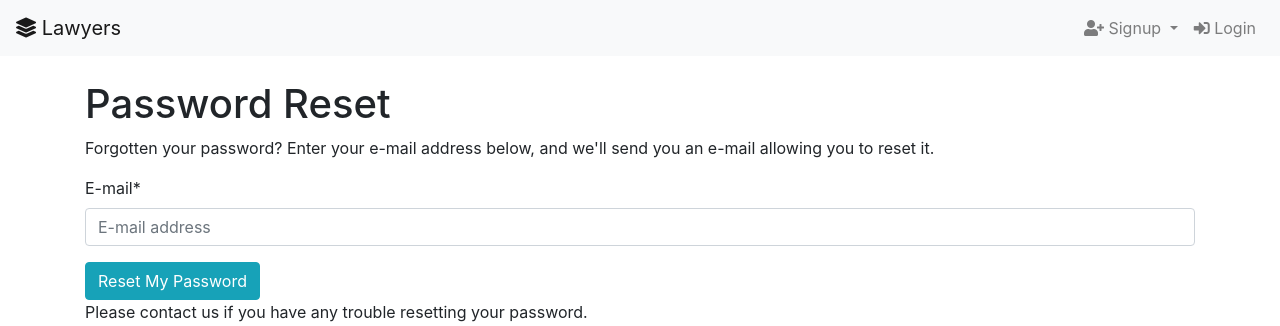
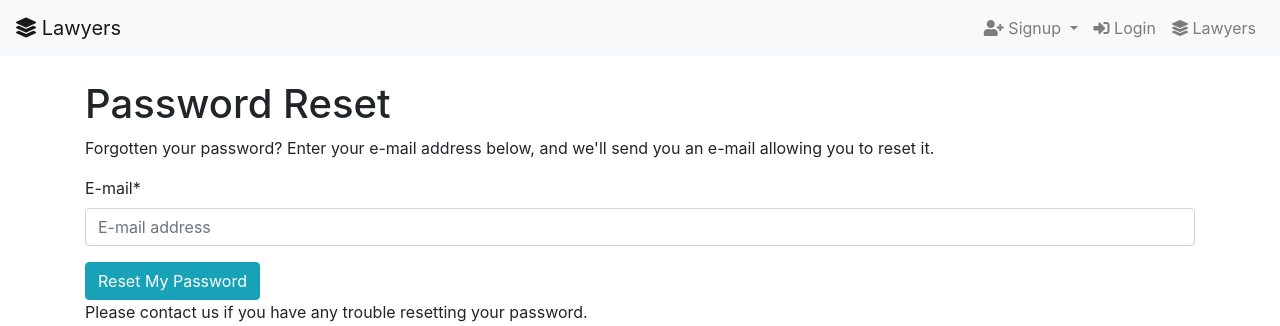
Before and after one commit to thehimel/lawyers, a Django app: page /accounts/password/reset/ in a window 1280 px wide. Shown: the top 326 px of the page. Run offline with Django 3.2, Linux system fonts and the light colour scheme; some libraries are stand-ins or nearby versions.

Commit message:
Link for lawyers page added in navbar

```diff
--- a/templates/base.html
+++ b/templates/base.html
@@ -112,6 +112,10 @@
                 </a>
                 {% endif %}
 
+                <a class="nav-link" href="{% url 'core:lawyers' %}">
+                    <i class="fas fa-layer-group"></i>&nbsp;Lawyers
+                </a>
+
             </div>
 
         </div>
```
